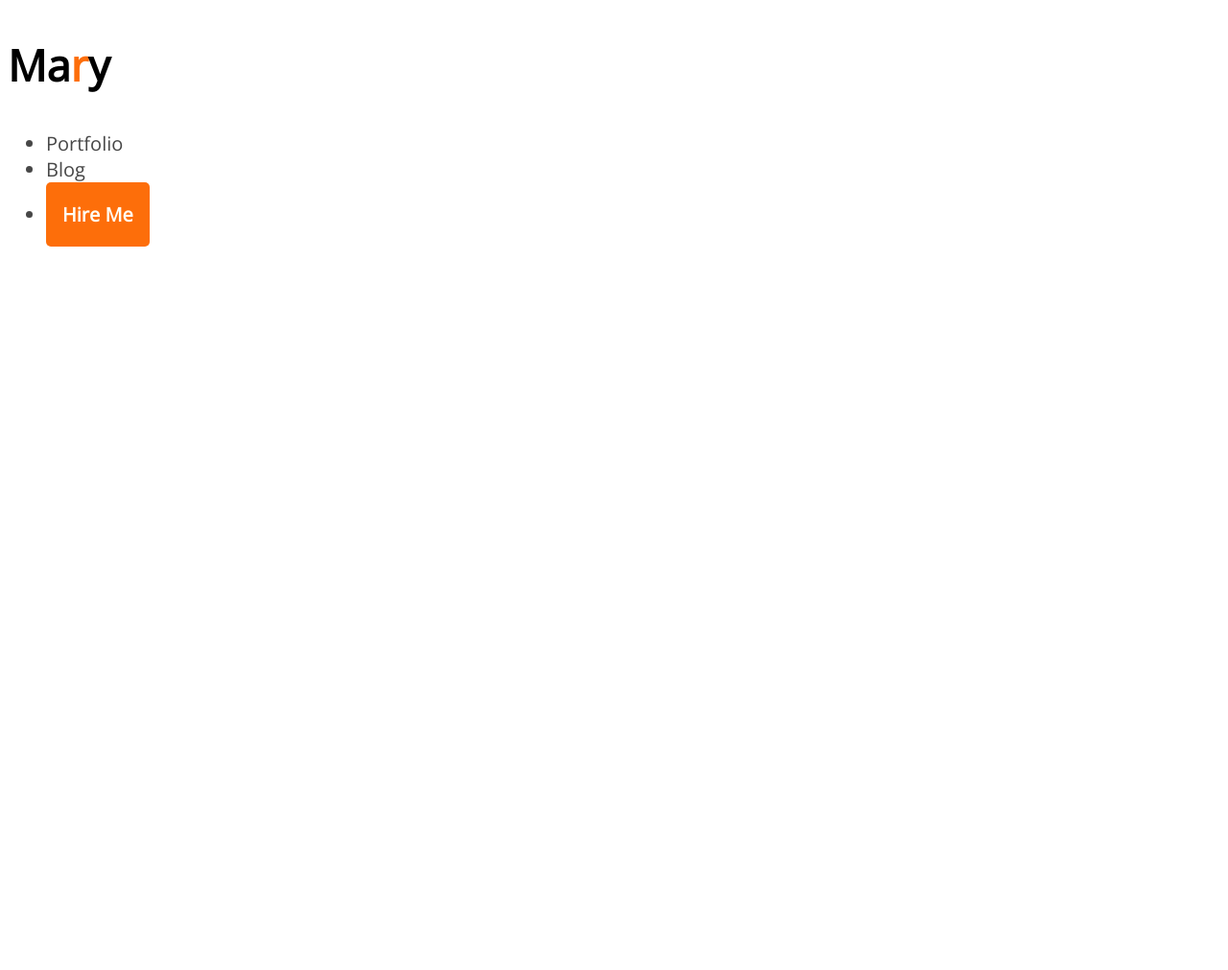
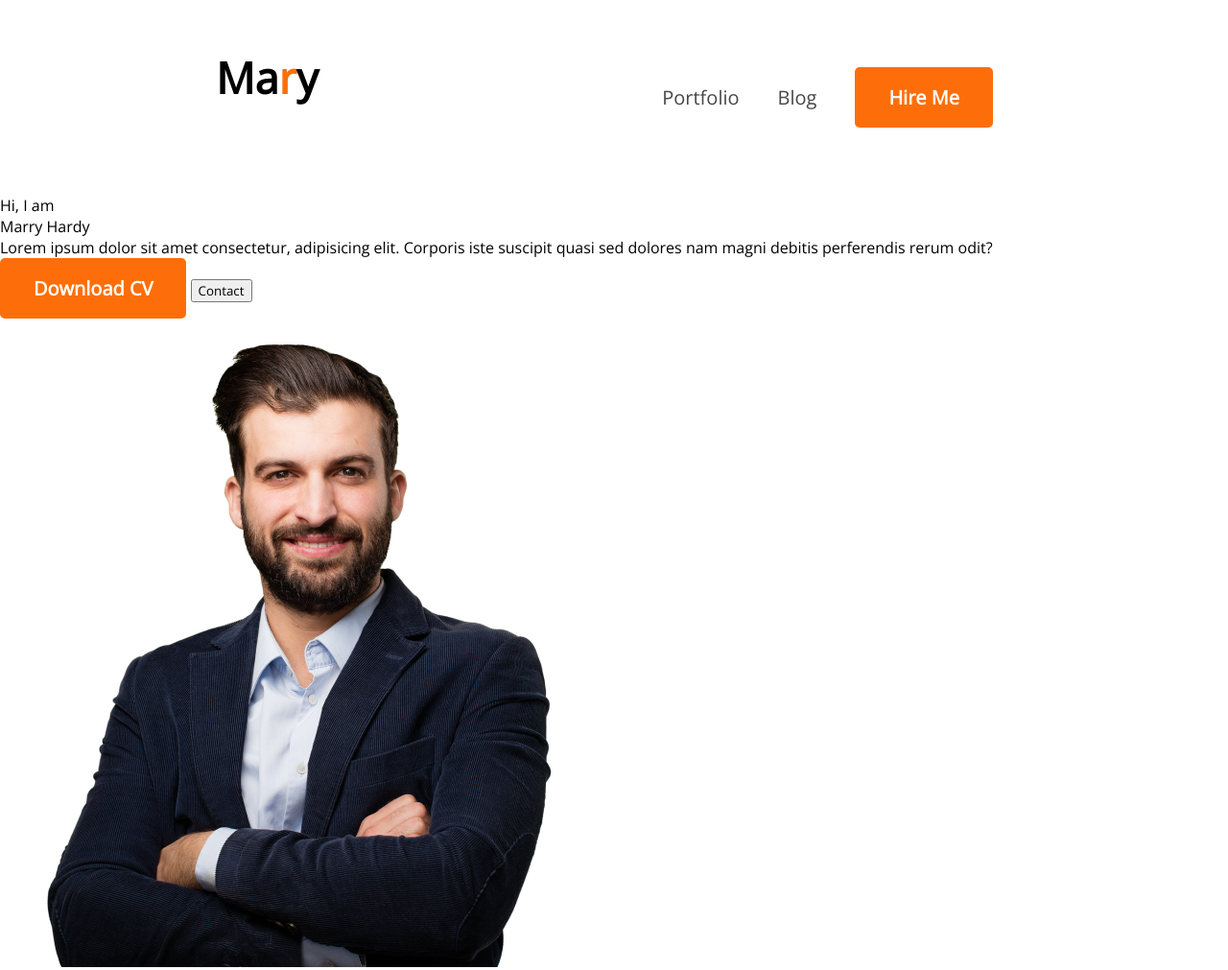
Before and after one commit to Fuad-221b/Tazin, a plain HTML site: page index.html in a window 1280 px wide. Shown: the whole page at 96% size. Before the commit the page ends 800 px from the top, so only its background shows below. Drawn offline with nearby package versions, Linux system fonts and the light colour scheme.

Commit message:
image added

```diff
--- a/index.html
+++ b/index.html
@@ -11,16 +11,25 @@
 <body>
   <header>
    <nav>
-    <h2 class="nav-title">
+        <h2 class="nav-title">
         Ma<span class="orange-text">r</span>y
-    </h2>
+        </h2>
         <ul>
             <li>Portfolio</li>
             <li>Blog</li>
             <li> <button class="btn-nav">Hire Me</button> </li>
         </ul>
-
-   </nav>
+    </nav>
+    <div class="intro">
+        <div>
+            <p class="Hi">Hi, I am</p>
+            <p class="name">Marry Hardy</p>
+            <p class="description">Lorem ipsum dolor sit amet consectetur, adipisicing elit. Corporis iste suscipit quasi sed dolores nam magni debitis perferendis rerum odit?</p>
+            <button class="btn-nav">Download CV</button>
+            <button>Contact</button>
+        </div>
+        <img src="images/hardy.png" alt="hardy">
+    </div>
   </header>
   <main></main>
   <footer></footer>
--- a/portfolio.css
+++ b/portfolio.css
@@ -1,8 +1,25 @@
 *{
     font-family:'open sans';
+    margin:0;
 }
 
 /* Nav styles */
+nav{
+    display: flex;
+    justify-content: space-between;
+    margin: 50px 225px;
+}
+nav ul{
+    display: flex;
+    align-items: center;
+}
+nav li{
+    font-size:20px;
+    color: #474747;
+    margin:20px;
+    list-style: none;
+}
+
 .orange-text{
     color: #FD6E0A;
 }
@@ -21,6 +38,5 @@ nav li{
     background-color: #FD6E0A;
     border-style: none;
     border-radius: 5px;
-    padding: 20px 17px;
-    /* change the padding to 18px 35px */
+    padding: 18px 35px;
 }
```
